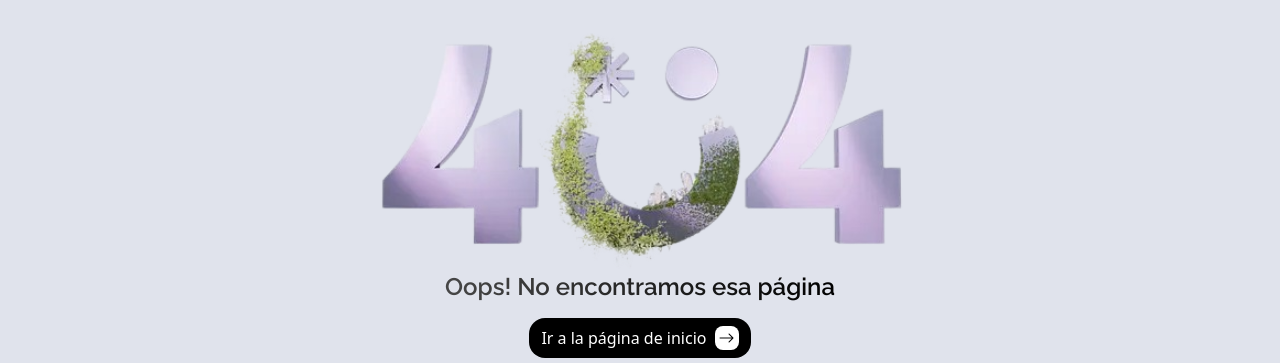
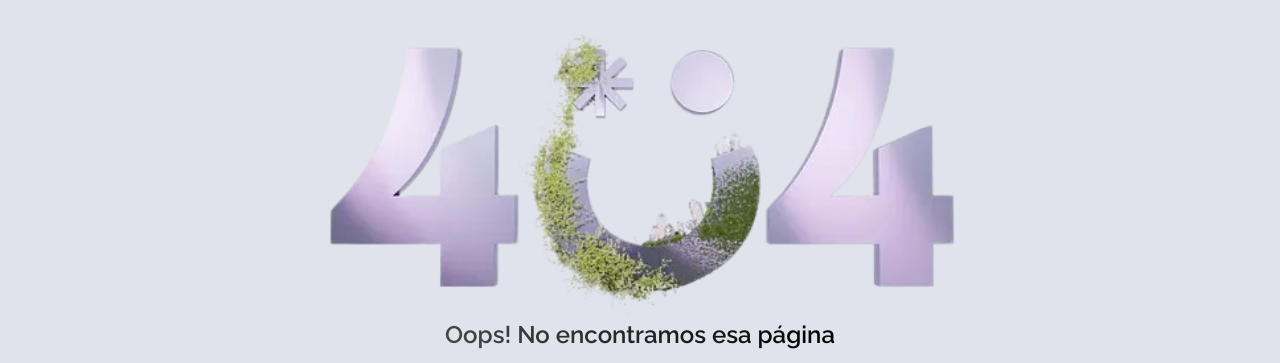
Before and after one commit to VeroZuliani/page_404, a plain HTML site: page index.html in a window 1280 px wide. Shown: the part 69-432 px from the top of the page. Drawn offline with nearby package versions, Linux system fonts and the light colour scheme.

Commit message:
Mejora en diseño responsive para pantallas 1280px

```diff
--- a/css/estilo.css
+++ b/css/estilo.css
@@ -226,6 +226,17 @@ body{
         margin: 0 4rem 0 4rem;
     }
 
+    .img-404{
+        height: 18rem;
+    }
+    .btn-homepage{
+        font-size: 1.1rem;
+    }
+    .icon-arrow{
+        width: 1.6rem;
+        height: 1.6rem;
+    }
+
     .ubicacion{
         font-size: 0.95rem;
     }
```
